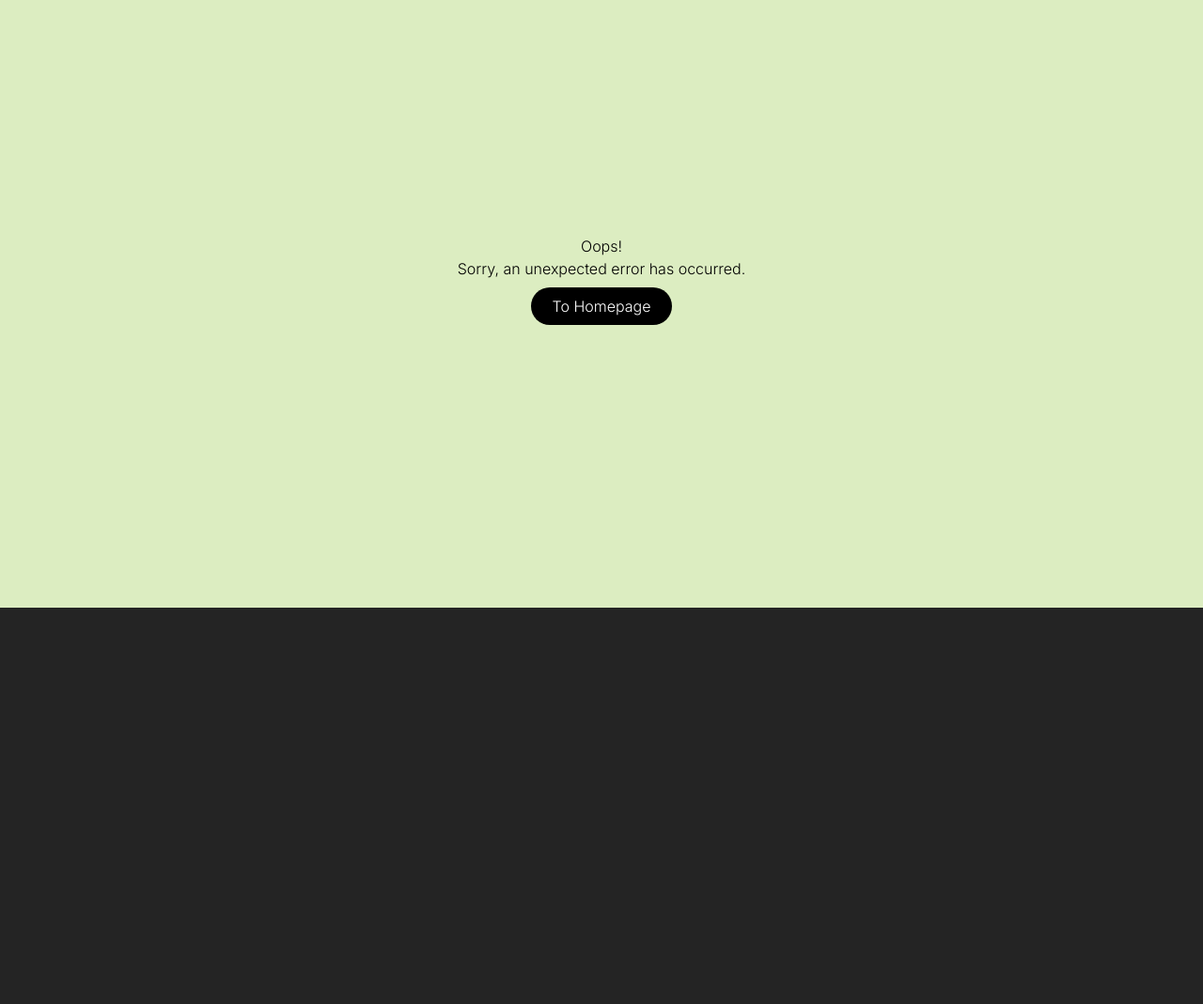
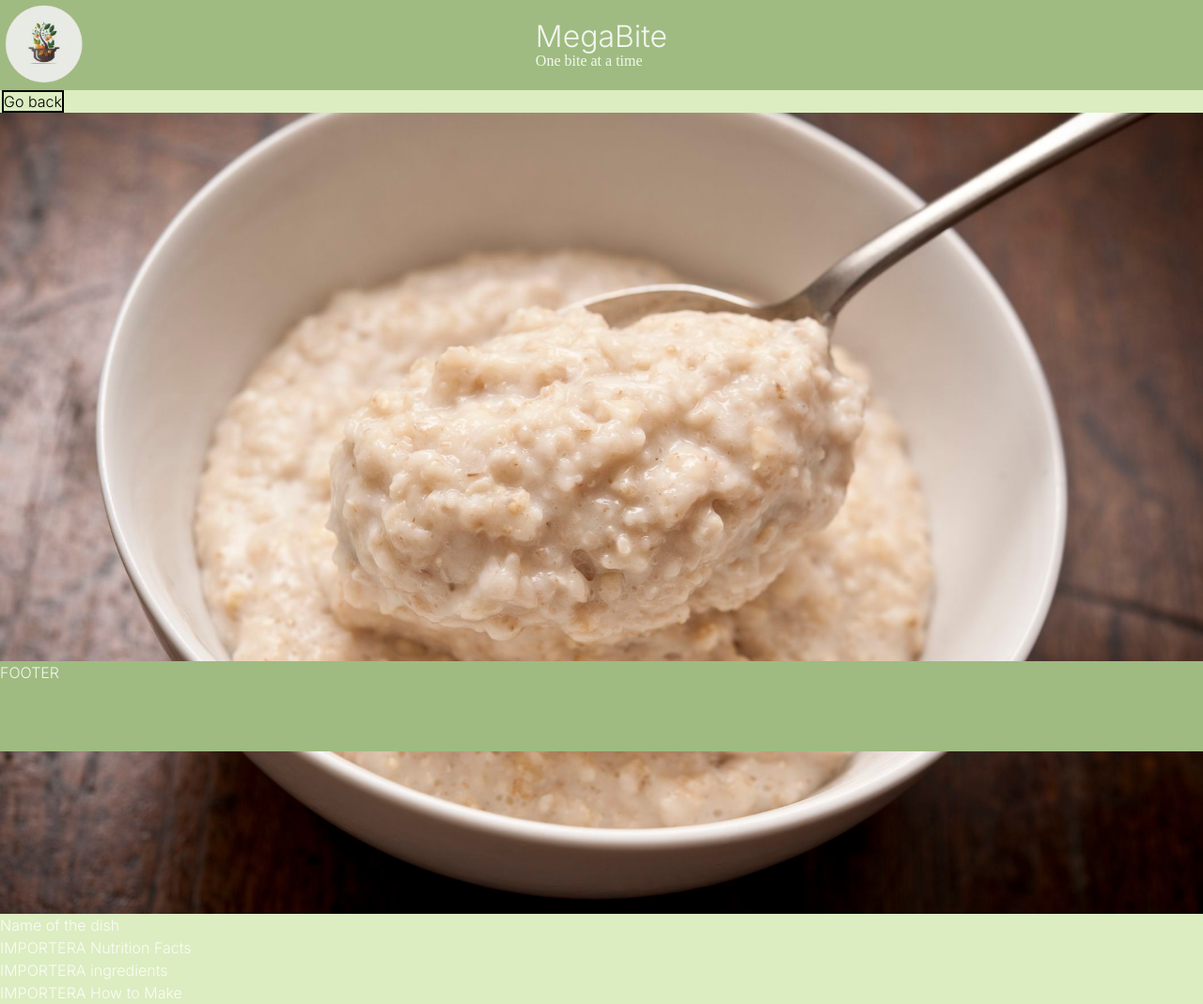
Before and after one commit to AdamGrubb/grupp10, a React (Vite) app in the folder MegaBite/: page /recipePage in a window 1280 px wide. Shown: the whole page at 94% size. Before the commit the page ends 800 px from the top, so only its background shows below. Built offline with nearby package versions, Linux system fonts and the light colour scheme; a web font is replaced by a local one.

Commit message:
added working routing and links between all pages. Had to add RecipePage by Adam even though I branched from Development. Don't know why. Some css.

```diff
--- a/MegaBite/src/components/recipeCard/RecipeCard.jsx
+++ b/MegaBite/src/components/recipeCard/RecipeCard.jsx
@@ -5,7 +5,9 @@ import { Link } from "react-router-dom";
 export default function RecipeCard() {
   return (
     <div className="recipeCard">
-      <img src={porridge} alt="recipe thumbnail" className="recipeThumb" />
+      <Link to="/recipePage">
+        <img src={porridge} alt="recipe thumbnail" className="recipeThumb" />
+      </Link>
       <div className="recipe-overlay">
         <div className="recipe-label">Recipe Name</div>
       </div>
--- /dev/null
+++ b/MegaBite/src/components/recipePage/RecipePage.css
@@ -0,0 +1,9 @@
+#btnGoBack {
+  color: black;
+  border-width: 2px;
+  margin: 2px;
+  border-color: black;
+  font-weight: bold;
+  font-size: 16px;
+  width: auto;
+}
--- /dev/null
+++ b/MegaBite/src/components/recipePage/RecipePage.jsx
@@ -0,0 +1,37 @@
+import porridge from "../../assets/porridge.jpg";
+import RecipeSuggestions from "../recipeSuggestions/RecipeSuggestion";
+import { Link } from "react-router-dom";
+import "./RecipePage.css";
+export default function RecipePage() {
+  return (
+    // Denna renderas mellan header & footer på huvusidan. Article kommer vara diven som skyfflar om sectionerna beroende på storlek på skärmen så de hamnar rätt.
+    // Förslagsvis skulle denna kunna ta emot ett recept med all info som prop och sen fördela ut informationen på sektionerna.
+    // h3-taggarna är placeholders och ska ersättas av lämpliga element och upplägg t ex UL för ingredienser osv. Id är placeholder för att hålla reda på vilka delar av figman de motsvarar.
+    //
+    <>
+      <article>
+        <Link id="btnGoBack" to="/">
+          Go back
+        </Link>
+        <img id="pictureOfDish" src={porridge} alt="Picture of dish" />
+
+        <h2 id="dishName">Name of the dish</h2>
+
+        <section id="ServingsAndAllergens">
+          <h3>IMPORTERA Nutrition Facts</h3>
+        </section>
+
+        <section id="ingredients">
+          <h3>IMPORTERA ingredients</h3>
+        </section>
+
+        <section id="cooking">
+          <h3>IMPORTERA How to Make</h3>
+        </section>
+      </article>
+
+      {/* Vi har ju redan gjort en tidigare hämtning när man sökte receptet, kan ju skapa en suggestion-här då.
+      <RecipeSuggestions/> */}
+    </>
+  );
+}
--- a/MegaBite/src/components/search/Search.css
+++ b/MegaBite/src/components/search/Search.css
@@ -36,6 +36,12 @@
   border-width: 2px;
 }
 
+.btnSearch {
+  border-radius: 2px;
+  border-color: black;
+  color: black;
+}
+
 #btnSearch:focus {
   width: 100px;
 }
--- a/MegaBite/src/components/search/Search.jsx
+++ b/MegaBite/src/components/search/Search.jsx
@@ -1,4 +1,4 @@
-import { Link } from "react-router-dom";
+import { Link, useNavigate } from "react-router-dom";
 import "./Search.css";
 import magnGlass from "../../assets/magnGlass.png";
 
@@ -9,6 +9,7 @@ export default function Search() {
   const [glutenFree, setGlutenFree] = useState(false);
   const [dairyFree, setDairyFree] = useState(false);
   const [vegan, setVegan] = useState(false);
+  const navigate = useNavigate();
 
   return (
     <section className="flex justify-center h-24 mb-2 bg-searchAreaColor">
@@ -21,6 +22,15 @@ export default function Search() {
             onClick={() => setShowFilters(!showFilters)}
           >
             Filters
+          </button>
+          <button
+            type="submit"
+            onClick={() => {
+              navigate("/searchresults");
+            }}
+            className="absolute btnSearch mt-7 top-0 right-0 h-full px-4 text-sm border-2 border-solid"
+          >
+            Search
           </button>
           {showFilters && (
             <div
--- a/MegaBite/src/components/searchResults/searchResults.jsx
+++ b/MegaBite/src/components/searchResults/searchResults.jsx
@@ -6,21 +6,21 @@ export default function SearchResults() {
   return (
     <section className="">
       <nav className="search-results">
-      <img className="arrow-img" src={arrow} alt="Previous" />
+        <img className="arrow-img" src={arrow} alt="Previous" />
         <RecipeCard />
         <RecipeCard />
         <RecipeCard />
         <img className="arrow-img" src={arrow} alt="Next" />
       </nav>
       <nav className="search-results">
-      <img className="arrow-img" src={arrow} alt="Previous" />
+        <img className="arrow-img" src={arrow} alt="Previous" />
         <RecipeCard />
         <RecipeCard />
         <RecipeCard />
         <img className="arrow-img" src={arrow} alt="Next" />
       </nav>
       <nav className="search-results">
-      <img className="arrow-img" src={arrow} alt="Previous" />
+        <img className="arrow-img" src={arrow} alt="Previous" />
         <RecipeCard />
         <RecipeCard />
         <RecipeCard />
```
Also changed, not shown: MegaBite/src/main.jsx (+7 -1 lines).
